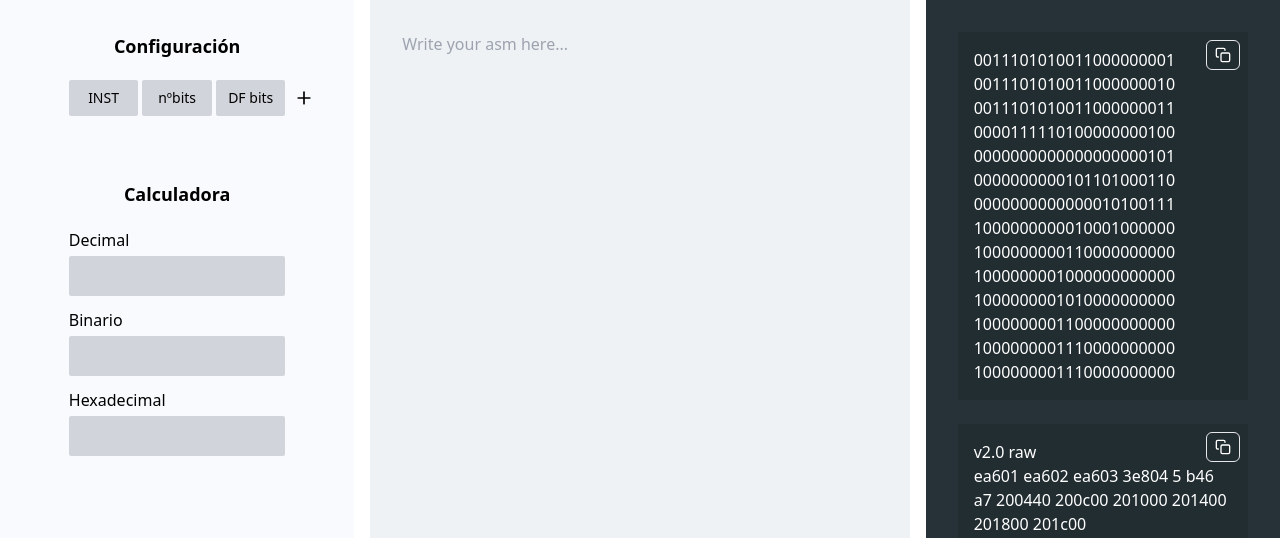
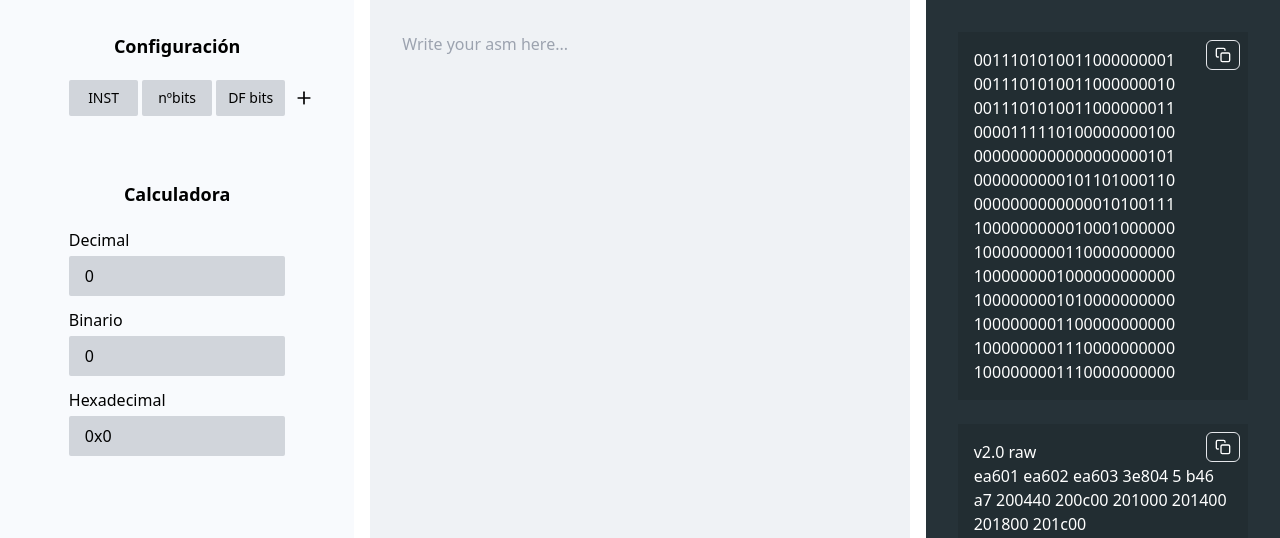
Before and after one commit to hec7orci7o/hotasm, a Next.js app: page / in a window 1280 px wide. Shown: the top 538 px of the page. Built offline with nearby package versions, Linux system fonts and the light colour scheme.

Commit message:
conversor

```diff
--- /dev/null
+++ b/components/Editor.js
@@ -0,0 +1,11 @@
+/* https://es.stackoverflow.com/questions/498354/numerar-l%C3%ADneas-en-un-textarea-de-html */
+export default function Editor() {
+  return (
+    <div className="col-span-3 bg-[#EFF2F5] p-8">
+      <textarea
+        className="w-full bg-[#EFF2F5] focus:outline-none h-full resize-none"
+        placeholder="Write your asm here..."
+      ></textarea>
+    </div>
+  );
+}
--- /dev/null
+++ b/components/Output.js
@@ -0,0 +1,53 @@
+import { FiCopy } from "react-icons/fi";
+
+export default function Output() {
+  const bin = [
+    "0011101010011000000001",
+    "0011101010011000000010",
+    "0011101010011000000011",
+    "0000111110100000000100",
+    "0000000000000000000101",
+    "0000000000101101000110",
+    "0000000000000010100111",
+    "1000000000010001000000",
+    "1000000000110000000000",
+    "1000000001000000000000",
+    "1000000001010000000000",
+    "1000000001100000000000",
+    "1000000001110000000000",
+    "1000000001110000000000",
+  ];
+  return (
+    <div className="col-span-2 bg-[#263238]">
+      <div className="flex flex-wrap w-full p-8 gap-6">
+        {/* --- BIN OUTPUT --- */}
+        <div className="w-full p-4 bg-[#222D32] text-white relative z-0">
+          <button className="flex gap-x-2 absolute top-0 right-0 text-white z-50 border py-1.5 px-2 mt-2 mr-2 rounded-md">
+            <FiCopy className="w-4 h-4" />
+          </button>
+          <div className="text-base">
+            {bin.map((line, id) => (
+              <div key={id}>
+                <span>{line}</span>
+                <br />
+              </div>
+            ))}
+          </div>
+        </div>
+        {/* --- MEM OUTPUT --- */}
+        <div className="w-full p-4 bg-[#222D32] text-white relative z-0">
+          <button className="flex gap-x-2 absolute top-0 right-0 text-white z-50 border py-1.5 px-2 mt-2 mr-2 rounded-md">
+            <FiCopy className="w-4 h-4" />
+          </button>
+          <div className="text-base">
+            <span>
+              v2.0 raw <br />
+              ea601 ea602 ea603 3e804 5 b46 a7 200440 200c00 201000 201400
+              201800 201c00
+            </span>
+          </div>
+        </div>
+      </div>
+    </div>
+  );
+}
--- /dev/null
+++ b/components/Sidebar.js
@@ -0,0 +1,97 @@
+import { FiPlus } from "react-icons/fi";
+import { useState } from "react";
+
+export default function Sidebar() {
+  const BASE_2 = 2;
+  const BASE_10 = 10;
+  const BASE_16 = 16;
+
+  const [dec, setDec] = useState(0);
+  const [bin, setBin] = useState(0);
+  const [hex, setHex] = useState(0);
+
+  const handleClean = () => {
+    setDec();
+    setBin();
+    setHex();
+  };
+
+  const handleDec = (_num) => {
+    setBin(parseInt(_num, BASE_10).toString(BASE_2)); // dec -> bin
+    setHex(parseInt(_num, BASE_10).toString(BASE_16)); // dec -> hex
+  };
+  const handleBin = (_num) => {
+    setDec(parseInt(_num, BASE_2).toString(BASE_10)); // bin -> dec
+    setHex(parseInt(_num, BASE_2).toString(BASE_16)); // bin -> hex
+  };
+  const handleHex = (_num) => {
+    setDec(parseInt(_num, BASE_16).toString(BASE_10)); // hex -> dec
+    setBin(parseInt(_num, BASE_16).toString(BASE_2)); // hex -> bin
+  };
+
+  return (
+    <div className="col-span-2 bg-[#F8FAFD]">
+      {/* --- PARAMETERS --- */}
+      <div className="w-full p-8">
+        <h2 className="font-bold text-lg text-center mb-5 capitalize">
+          configuración
+        </h2>
+        <div className="grid grid-cols-8 gap-1 relative">
+          <div className="w-full flex justify-center col-start-2 col-span-2 bg-gray-300 rounded-sm">
+            <span className="text-sm font-medium p-2 uppercase">INST</span>
+          </div>
+          <div className="w-full flex justify-center col-span-2 bg-gray-300 rounded-sm">
+            <span className="text-sm font-medium p-2">nºbits</span>
+          </div>
+          <div className="w-full flex justify-center col-span-2 bg-gray-300 rounded-sm">
+            <span className="text-sm font-medium p-2">DF bits</span>
+          </div>
+          <button className="font-medium p-2 absolute top-0 right-0 z-50">
+            <FiPlus className="w-5 h-5" />
+          </button>
+        </div>
+      </div>
+      {/* --- CALCULATION --- */}
+      <div className="w-full p-8">
+        <h2 className="font-bold text-lg text-center mb-5 capitalize">
+          Calculadora
+        </h2>
+        <form className="flex flex-col gap-3" autoComplete="off">
+          <div className="grid grid-cols-8 gap-1 relative">
+            <div className="flex flex-wrap gap-1 col-start-2 col-span-6">
+              <label className="font-medium">Decimal</label>
+              <input
+                onFocus={() => handleClean()}
+                onChange={(e) => handleDec(e.target.value)}
+                className="w-full bg-gray-300 rounded-sm py-2 px-4"
+                value={dec}
+              />
+            </div>
+          </div>
+          <div className="grid grid-cols-8 gap-1 relative">
+            <div className="flex flex-wrap gap-1 col-start-2 col-span-6">
+              <label className="font-medium">Binario</label>
+              <input
+                onFocus={() => handleClean()}
+                onChange={(e) => handleBin(e.target.value)}
+                className="w-full bg-gray-300 rounded-sm py-2 px-4"
+                value={bin}
+              />
+            </div>
+          </div>
+          <div className="grid grid-cols-8 gap-1 relative">
+            <div className="flex flex-wrap gap-1 col-start-2 col-span-6">
+              <label className="font-medium">Hexadecimal</label>
+              <input
+                onFocus={() => handleClean()}
+                onChange={(e) => handleHex(e.target.value)}
+                className="w-full bg-gray-300 rounded-sm py-2 px-4"
+                value={"0x" + hex}
+              />
+            </div>
+          </div>
+        </form>
+      </div>
+    </div>
+  );
+}
--- a/pages/index.js
+++ b/pages/index.js
@@ -1,114 +1,16 @@
-import { FiCopy, FiPlus } from "react-icons/fi";
+import Sidebar from "../components/Sidebar";
+import Editor from "../components/Editor";
+import Output from "../components/Output";
 
 export default function Home() {
-  const bin = [
-    "0011101010011000000001",
-    "0011101010011000000010",
-    "0011101010011000000011",
-    "0000111110100000000100",
-    "0000000000000000000101",
-    "0000000000101101000110",
-    "0000000000000010100111",
-    "1000000000010001000000",
-    "1000000000110000000000",
-    "1000000001000000000000",
-    "1000000001010000000000",
-    "1000000001100000000000",
-    "1000000001110000000000",
-    "1000000001110000000000",
-  ];
-
   return (
     <div className="h-screen grid grid-cols-7 gap-4">
       {/* CONFIG */}
-      <div className="col-span-2 bg-[#F8FAFD]">
-        {/* --- PARAMETERS --- */}
-        <div className="w-full p-8">
-          <h2 className="font-bold text-lg text-center mb-5 capitalize">
-            configuración
-          </h2>
-          <div className="grid grid-cols-8 gap-1 relative">
-            <div className="w-full flex justify-center col-start-2 col-span-2 bg-gray-300 rounded-sm">
-              <span className="text-sm font-medium p-2 uppercase">INST</span>
-            </div>
-            <div className="w-full flex justify-center col-span-2 bg-gray-300 rounded-sm">
-              <span className="text-sm font-medium p-2">nºbits</span>
-            </div>
-            <div className="w-full flex justify-center col-span-2 bg-gray-300 rounded-sm">
-              <span className="text-sm font-medium p-2">DF bits</span>
-            </div>
-            <button className="font-medium p-2 absolute top-0 right-0 z-50">
-              <FiPlus className="w-5 h-5" />
-            </button>
-          </div>
-        </div>
-        {/* --- CALCULATION --- */}
-        <div className="w-full p-8">
-          <h2 className="font-bold text-lg text-center mb-5 capitalize">
-            Calculadora
-          </h2>
-          <div className="flex flex-col gap-3">
-            <div className="grid grid-cols-8 gap-1 relative">
-              <div className="flex flex-wrap gap-1 col-start-2 col-span-6">
-                <label className="font-medium">Decimal</label>
-                <input className="w-full bg-gray-300 rounded-sm py-2 px-4" />
-              </div>
-            </div>
-            <div className="grid grid-cols-8 gap-1 relative">
-              <div className="flex flex-wrap gap-1 col-start-2 col-span-6">
-                <label className="font-medium">Binario</label>
-                <input className="w-full bg-gray-300 rounded-sm py-2 px-4" />
-              </div>
-            </div>
-            <div className="grid grid-cols-8 gap-1 relative">
-              <div className="flex flex-wrap gap-1 col-start-2 col-span-6">
-                <label className="font-medium">Hexadecimal</label>
-                <input className="w-full bg-gray-300 rounded-sm py-2 px-4" />
-              </div>
-            </div>
-          </div>
-        </div>
-      </div>
+      <Sidebar />
       {/* EDITOR */}
-      {/* https://es.stackoverflow.com/questions/498354/numerar-l%C3%ADneas-en-un-textarea-de-html */}
-      <div className="col-span-3 bg-[#EFF2F5] p-8">
-        <textarea
-          className="w-full bg-[#EFF2F5] focus:outline-none h-full resize-none"
-          placeholder="Write your asm here..."
-        ></textarea>
-      </div>
+      <Editor />
       {/* OUTPUT */}
-      <div className="col-span-2 bg-[#263238]">
-        <div className="flex flex-wrap w-full p-8 gap-6">
-          {/* --- BIN OUTPUT --- */}
-          <div className="w-full p-4 bg-[#222D32] text-white relative z-0">
-            <button className="flex gap-x-2 absolute top-0 right-0 text-white z-50 border py-1.5 px-2 mt-2 mr-2 rounded-md">
-              <FiCopy className="w-4 h-4" />
-            </button>
-            <div className="text-base">
-              {bin.map((line) => (
-                <>
-                  <span>{line}</span>
-                  <br />
-                </>
-              ))}
-            </div>
-          </div>
-          {/* --- MEM OUTPUT --- */}
-          <div className="w-full p-4 bg-[#222D32] text-white relative z-0">
-            <button className="flex gap-x-2 absolute top-0 right-0 text-white z-50 border py-1.5 px-2 mt-2 mr-2 rounded-md">
-              <FiCopy className="w-4 h-4" />
-            </button>
-            <div className="text-base">
-              <span>
-                v2.0 raw <br />
-                ea601 ea602 ea603 3e804 5 b46 a7 200440 200c00 201000 201400
-                201800 201c00
-              </span>
-            </div>
-          </div>
-        </div>
-      </div>
+      <Output />
     </div>
   );
 }
```
